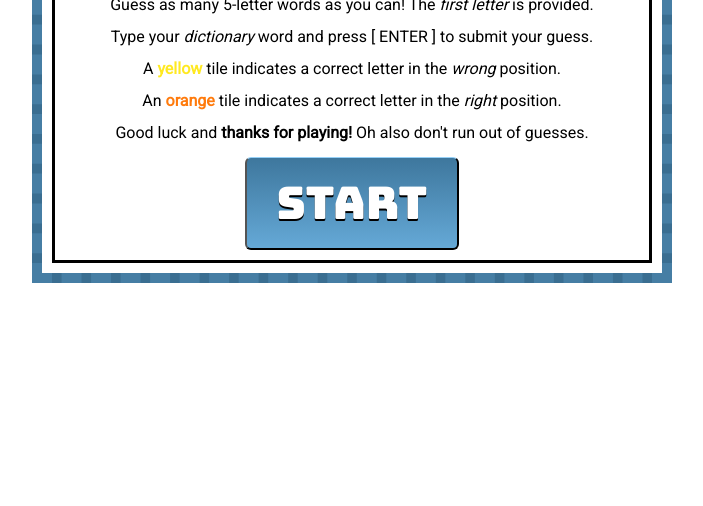
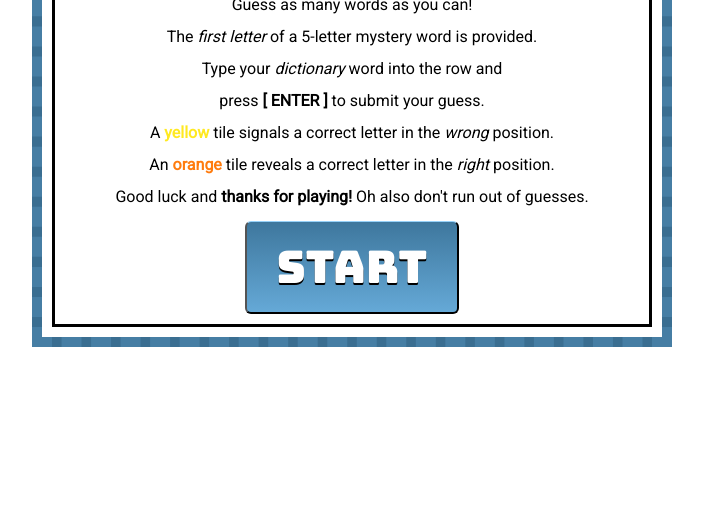
Before and after one commit to adam-rice/Lingo, a website: page index.html in a window 1280 px wide. Shown: the part 294-800 px from the top of the page, without its empty margins (150-853 px from the left). Drawn offline with Linux system fonts and the light colour scheme.

Commit message:
added a little soul

```diff
--- a/index.html
+++ b/index.html
@@ -15,9 +15,10 @@
     <article id = "instructions-box">
       <h2> HOW TO PLAY </h2>
       <ul class="instructions">
-        <li> Guess as many 5-letter words as you can! The <span class="italics">first letter</span> is provided.</li> <br>
-        <li>Type your <span class ="italics"> dictionary </span> word and press [ ENTER ] to submit your guess.</li><br>
-        <li> A <span id="yellow">yellow</span> tile indicates a correct letter in the <span class="italics">wrong</span> position. <br> <br> An <span id="orange">orange</span> tile indicates a correct letter in the <span class="italics">right</span> position. </li> <br>
+        <li> Guess as many words as you can! <li> <br>
+        <li> The <span class="italics">first letter</span> of a 5-letter mystery word is provided.</li> <br>
+        <li>Type your <span class ="italics"> dictionary</span> word into the row and <li> </br> press <span class="bold">[ ENTER ]</span> to submit your guess. </li><br>
+        <li> A <span id="yellow">yellow</span> tile signals a correct letter in the <span class="italics">wrong</span> position. <br> <br> An <span id="orange">orange</span> tile reveals a correct letter in the <span class="italics">right</span> position. </li> <br>
         <li> Good luck and <span class="bold">thanks for playing!</span> Oh also don't run out of guesses. </li> <br>
       </ul>
       <a href="lib/game.html"><button type=button id="start-button"> START </button></a>
```
Also changed, not shown: lib/game.html (+1 -0 lines), 1 other file.
